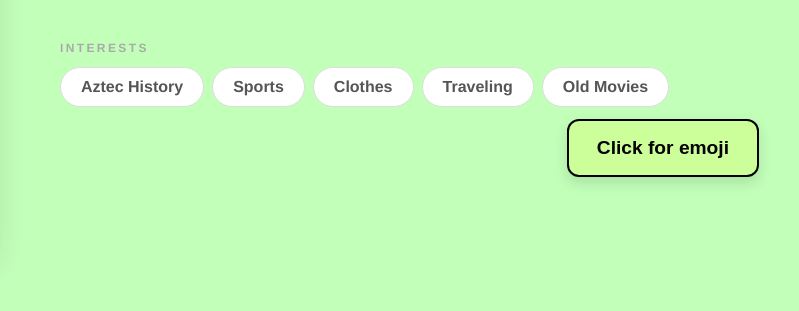
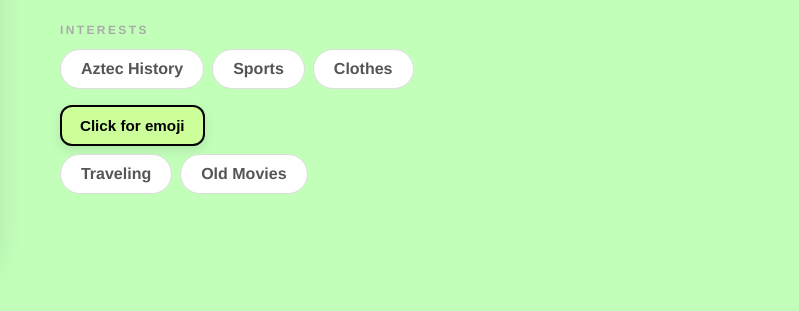
Before and after one commit to JohanPedraza0/JohanPedraza0.github.io, a plain HTML site: page index.html in a window 1280 px wide. Shown: the part 507-818 px from the top of the page, 481-1280 px from the left. Drawn offline with Linux system fonts and the light colour scheme.

Commit message:
Place button below Clothes interest

```diff
--- a/index.html
+++ b/index.html
@@ -51,12 +51,11 @@
             <li>Aztec History</li>
             <li>Sports</li>
             <li>Clothes</li>
+            <li class="interest-button"><button>Click for emoji</button></li>
             <li>Traveling</li>
             <li>Old Movies</li>
           </ul>
         </div>
-
-        <button>Click for emoji</button>
       </div>
     </main>
   </div>
--- a/style.css
+++ b/style.css
@@ -96,21 +96,30 @@ h2 {
   transform: translateY(-2px);
 }
 
-button {
-  margin-left: auto;
-  display: block;
-  padding: 16px 28px;
-  font-size: 1.2rem;
+#interests li.interest-button {
+  width: 100%;
+  background: transparent;
+  border: none;
+  border-radius: 0;
+  padding: 0;
+  cursor: default;
+}
+
+#interests li.interest-button button {
+  margin-top: 8px;
+  display: inline-block;
+  padding: 10px 18px;
+  font-size: 0.95rem;
   font-weight: 700;
   border: 2px solid #000;
   border-radius: 12px;
   background: #ccff99;
   color: #000;
   cursor: pointer;
-  box-shadow: 0 6px 14px rgba(0, 0, 0, 0.12);
+  box-shadow: 0 4px 12px rgba(0, 0, 0, 0.1);
 }
 
-button:hover {
+#interests li.interest-button button:hover {
   background: #b6f06d;
 }
 
```
